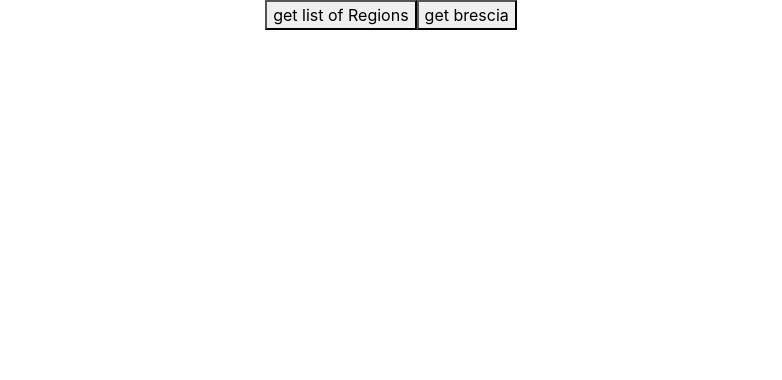
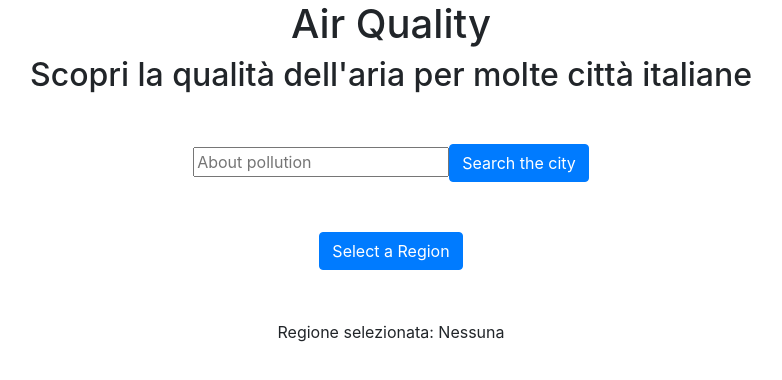
Before and after one commit to DanieleMar/air-quality, a React (Create React App) app: page / in a window 1280 px wide. Shown: the top 380 px of the page, without its empty margins (249-1031 px from the left). Built offline with nearby package versions, Linux system fonts and the light colour scheme.

Commit message:
show data on page + axios + minor changes

```diff
--- a/src/App.js
+++ b/src/App.js
@@ -1,43 +1,85 @@
 import logo from "./logo.svg";
 import "./App.css";
-import { getAir } from "./utils/api/api.js";
+import { getAir, fetchAirAxios } from "./utils/api/api.js";
 import ListItem from "./components/ListItem";
 import { useEffect, useState } from "react";
+import Button from "react-bootstrap/Button";
+import Search from "./components/searchBox/index.js";
 
 function App() {
   const [regions, setRegions] = useState([]);
   const [cities, setCities] = useState([]);
-  const [city, setCity] = useState("");
+  const [city, setCity] = useState({});
   const [showRegion, setShowRegion] = useState(false);
+  const [lastRegion, setLastRegion] = useState("Nessuna");
+  const [showCity, setShowCity] = useState(false);
 
   const getData = async (what, region, city) => {
     //fetch data
-    const data = await getAir(what, region, city);
+    const data = await fetchData(what, region, city);
     if (data !== undefined) {
       if (what === "regions") {
-        setShowRegion(true)
+        setShowRegion(true);
         setRegions(data.data);
       } else if (what === "list-cities") {
         console.log("list-cities data", data);
-        setShowRegion(false)
+        setShowRegion(false);
 
-
+        setLastRegion(region); //save the region for the specific-city param
+        setShowCity(false); //avoid showing data of previous city (after select region) when user repeat a selection
         setCities(data.data);
         setRegions([]);
       } else if (what === "specific-city") {
-        console.log(data.data);
-        setCity(data.data);
+        console.log("city info", data.data.current);
+        setCity(data.data.current);
+        setCities([]);
+        setShowCity(true);
       }
     }
+  };
+  const fetchData = async (what, region, city) => {
+
+    ////HOW TO GET VALUES FROM PROMISE SUCCESS
+    const fetchData = await fetchAirAxios(what, region, city)
+      .then((response) => response)
+      .then((data) => data);
+
+     return fetchData
   };
 
   return (
     <div className="App">
-      <button onClick={() => getData("regions")}>get list of Regions</button>
-      <button onClick={() => getData("specific-city", "Lombardy", "Brescia")}>
-        get brescia
-      </button>
-      {/* {city !== undefined && city.length > 0  ? } */}
+      <header>
+        {" "}
+        <h1>Air Quality</h1>{" "}
+        <h2>Scopri la qualità dell'aria per molte città italiane</h2>{" "}
+      </header>
+      <section>
+        <Search />
+        <section>
+          <Button variant="primary" onClick={() => getData("regions")}>
+            Select a Region
+          </Button>{" "}
+        </section>
+      </section>
+
+      {!showRegion && !showCity && (
+        <div> Regione selezionata: {lastRegion} </div>
+      )}
+      {!showRegion && showCity && city !== undefined && (
+        <>
+          <h3></h3>
+          <div>Qualità dell'aria: {city.pollution.aqius} (U.S. AQI)</div>
+
+          <div>Temperatura: {city.weather.tp} °C</div>
+          <div>Pressione atmosferica: {city.weather.pr} hPa</div>
+          <div>Umidità: {city.weather.hu} %</div>
+
+          <div>Velocità del vento: {city.weather.ws} (m/s)</div>
+          <div>Icona: {city.weather.ic} </div>
+        </>
+      )}
+
 
       {!showRegion &&
         cities !== undefined &&
@@ -46,8 +88,10 @@ function App() {
           return (
             <ListItem
               key={index}
+              num={index} //to avoid last rhombus simbol
               element={el.city}
-              // openRegion={() => fetchNextList(el.city)}
+              openRegion={() => getData("specific-city", lastRegion, el.city)}
+              len={cities.length} //to avoid last rhombus simbol
             />
           );
         })}
@@ -58,8 +102,10 @@ function App() {
           return (
             <ListItem
               key={index}
+              num={index} //to avoid last rhombus simbol
               element={el.state}
               openRegion={() => getData("list-cities", el.state)}
+              len={regions.length} //to avoid last rhombus simbol
             />
           );
         })}
```
